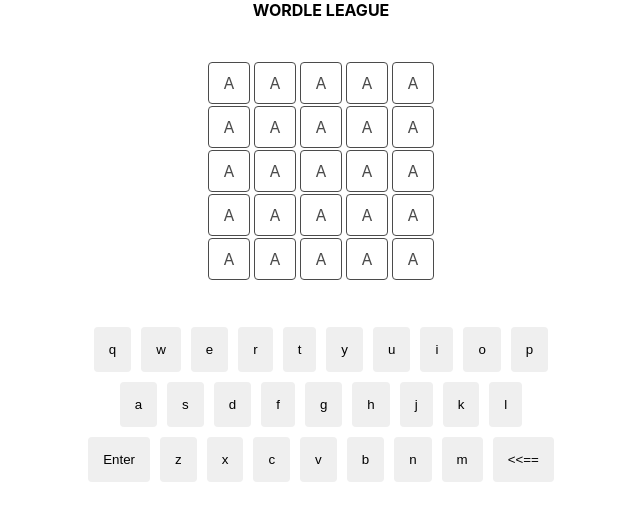
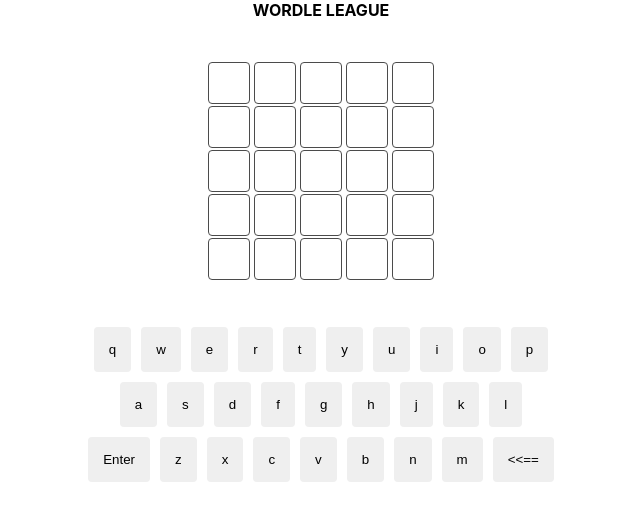
Before and after one commit to shaktilucifer/wordle-league, a React (Create React App) app: page / in a window 1280 px wide. Shown: the top 520 px of the page, without its empty margins (319-959 px from the left). Built offline with nearby package versions, Linux system fonts and the light colour scheme.

Commit message:
add tsx for letter and add keyboard onlcik

```diff
--- a/src/Keyboard.js
+++ b/src/Keyboard.js
@@ -4,12 +4,17 @@
 const KEYBOARD_VALUES = [['q','w','e','r','t','y','u','i','o','p'], ['a','s','d','f','g','h','j','k','l'], ['Enter','z','x','c','v','b','n','m', '<<==']];
 
 export default function KeyBoard() {
+
+  const onClickKey = (clickedLetter) => {
+    return clickedLetter;
+  }
+
   return (
     <div className="keyBoard">
       {KEYBOARD_VALUES.map((rowValues) => {
         return <div className='keyBoard__row'>
           {rowValues.map((letter) => {
-            return <button className='keyBoard__button'>{letter}</button>
+            return <button onClick={() => onClickKey(letter)} className='keyBoard__button'>{letter}</button>
           })}
           </div>
       })}
--- a/src/LetterBlock.js
+++ /dev/null
@@ -1,10 +0,0 @@
-import logo from './logo.svg';
-import './LetterBlock.css';
-
-export default function LetterBlock() {
-  return (
-    <div className="letter-block">
-        A
-     </div>
-  );
-}
--- /dev/null
+++ b/src/LetterBlock.tsx
@@ -0,0 +1,14 @@
+import logo from './logo.svg';
+import './LetterBlock.css';
+
+export default function LetterBlock({letter=''}: LetterBlockProps) {
+  return (
+    <div className="letter-block">
+      {letter}
+     </div>
+  );
+}
+
+interface LetterBlockProps {
+  letter: string;
+}
--- a/src/WordRow.js
+++ b/src/WordRow.js
@@ -1,6 +1,6 @@
 import logo from './logo.svg';
 import './App.css';
-import LetterBlock from './LetterBlock';
+import LetterBlock from './LetterBlock.tsx';
 
 export default function WordRow() {
   return (
```
